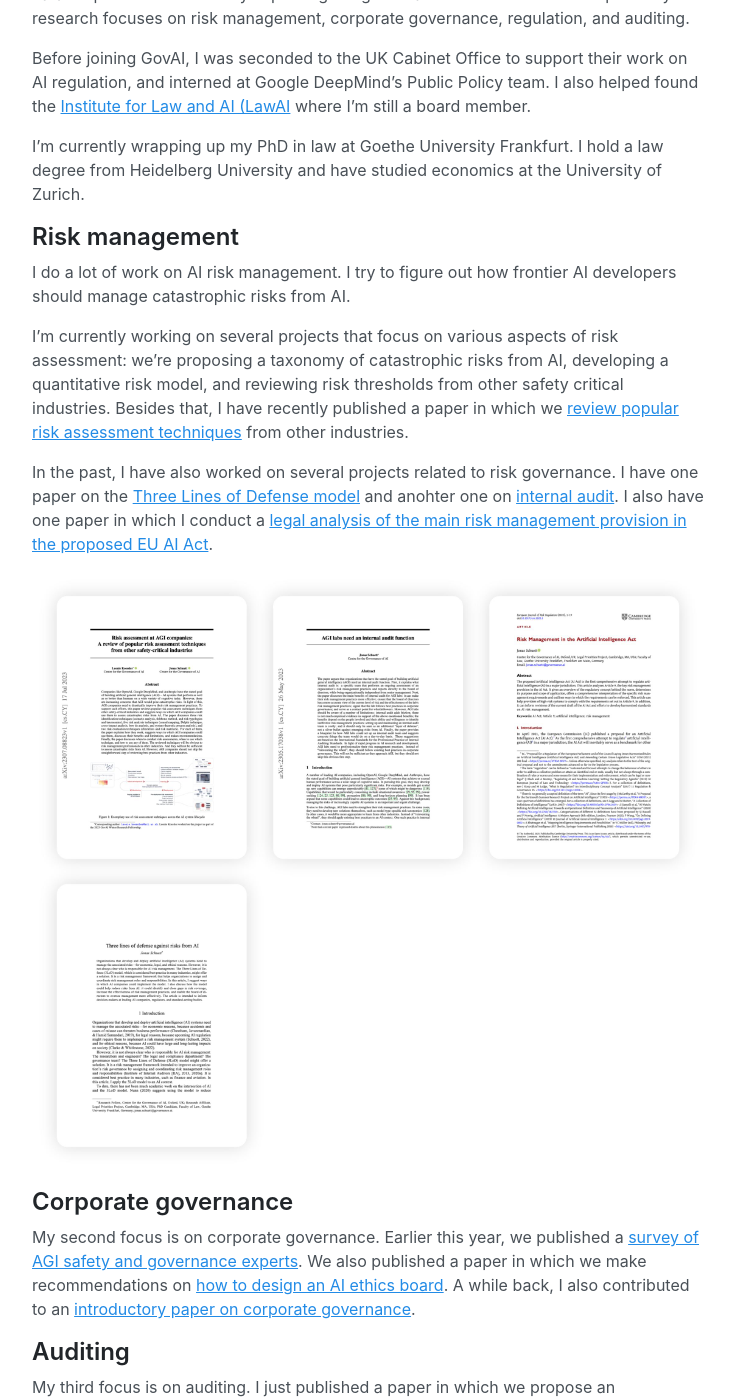
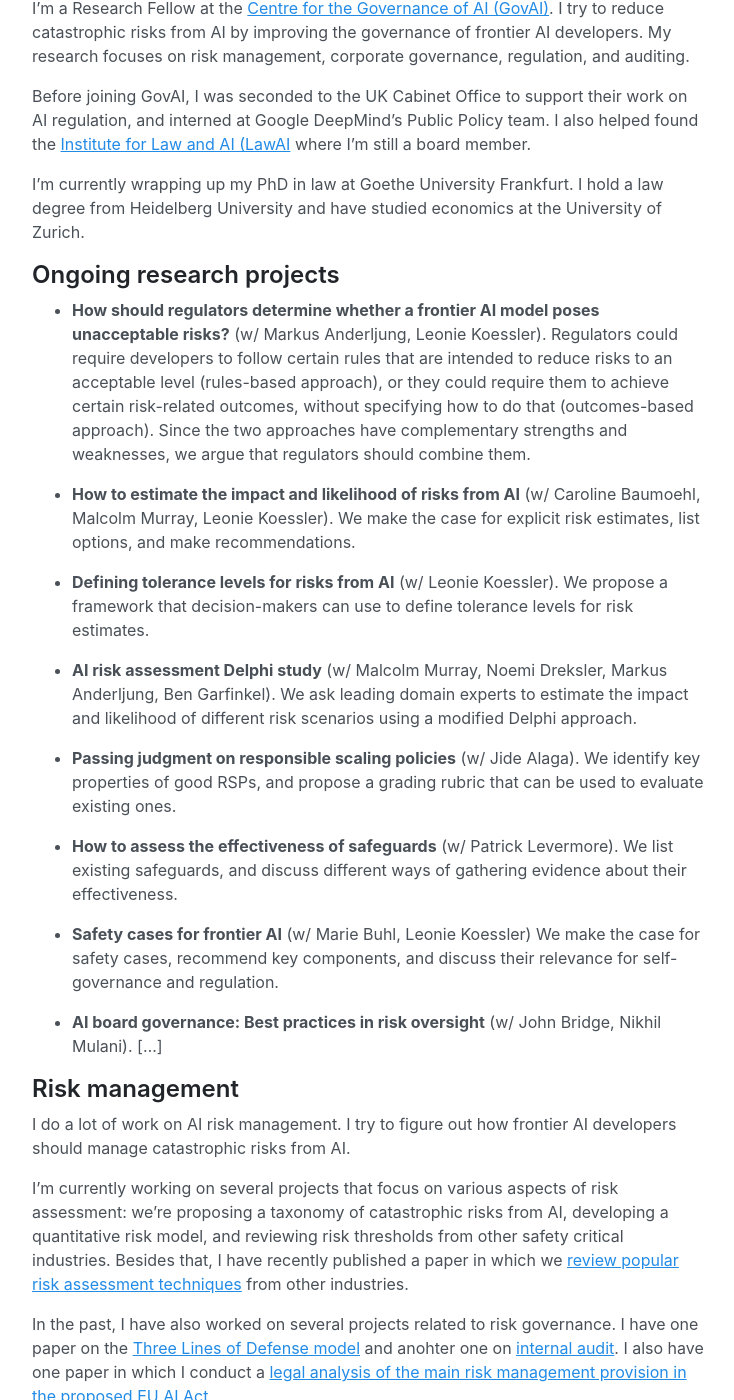
Before and after one commit to jonasschuett/jonasschuett.github.io, a Jekyll site: the page built from _posts/2020-04-04-introduction.md, in a window 1280 px wide and 1400 px high, scrolled down 739 px. Shown: the whole window, without its empty margins (272-1006 px from the left). Built offline with Jekyll 4.4.1, drawn with Linux system fonts in a browser that asks for light colours.

Commit message:
Update 2020-04-04-introduction.md

```diff
--- a/_posts/2020-04-04-introduction.md
+++ b/_posts/2020-04-04-introduction.md
@@ -4,11 +4,32 @@ layout: page
 
 ![Jonas Schuett](/jonasschuett.jpg "Jonas Schuett")
 
+## About me
+
 I'm a Research Fellow at the [Centre for the Governance of AI (GovAI)](https://www.governance.ai/). I try to reduce catastrophic risks from AI by improving the governance of frontier AI developers. My research focuses on risk management, corporate governance, regulation, and auditing.
 
 Before joining GovAI, I was seconded to the UK Cabinet Office to support their work on AI regulation, and interned at Google DeepMind’s Public Policy team. I also helped found the [Institute for Law and AI (LawAI](https://law-ai.org/) where I'm still a board member.
 
 I'm currently wrapping up my PhD in law at Goethe University Frankfurt. I hold a law degree from Heidelberg University and have studied economics at the University of Zurich.
+
+## Ongoing research projects
+
+- **How should regulators determine whether a frontier AI model poses unacceptable risks?** (w/ Markus Anderljung, Leonie Koessler). Regulators could require developers to follow certain rules that are intended to reduce risks to an acceptable level (rules-based approach), or they could require them to achieve certain risk-related outcomes, without specifying how to do that (outcomes-based approach). Since the two approaches have complementary strengths and weaknesses, we argue that regulators should combine them.
+
+- **How to estimate the impact and likelihood of risks from AI** (w/ Caroline Baumoehl, Malcolm Murray, Leonie Koessler). We make the case for explicit risk estimates, list options, and make recommendations.
+
+- **Defining tolerance levels for risks from AI** (w/ Leonie Koessler). We propose a framework that decision-makers can use to define tolerance levels for risk estimates.
+
+- **AI risk assessment Delphi study** (w/ Malcolm Murray, Noemi Dreksler, Markus Anderljung, Ben Garfinkel). We ask leading domain experts to estimate the impact and likelihood of different risk scenarios using a modified Delphi approach.
+
+- **Passing judgment on responsible scaling policies** (w/ Jide Alaga). We identify key properties of
+good RSPs, and propose a grading rubric that can be used to evaluate existing ones.
+
+- **How to assess the effectiveness of safeguards** (w/ Patrick Levermore). We list existing safeguards, and discuss different ways of gathering evidence about their effectiveness.
+
+- **Safety cases for frontier AI** (w/ Marie Buhl, Leonie Koessler) We make the case for safety cases, recommend key components, and discuss their relevance for self-governance and regulation.
+
+- **AI board governance: Best practices in risk oversight** (w/ John Bridge, Nikhil Mulani). […]
 
 
 ## Risk management
```
